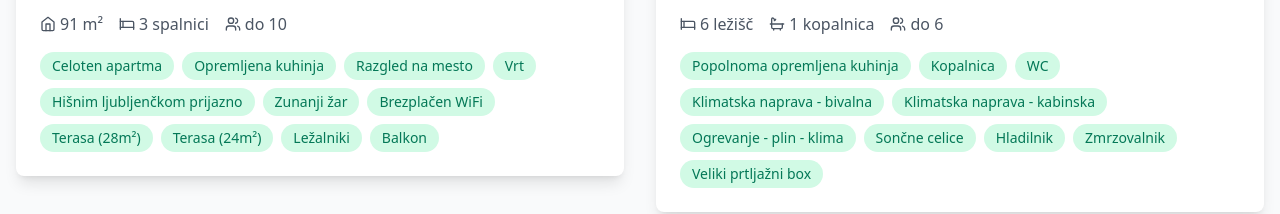
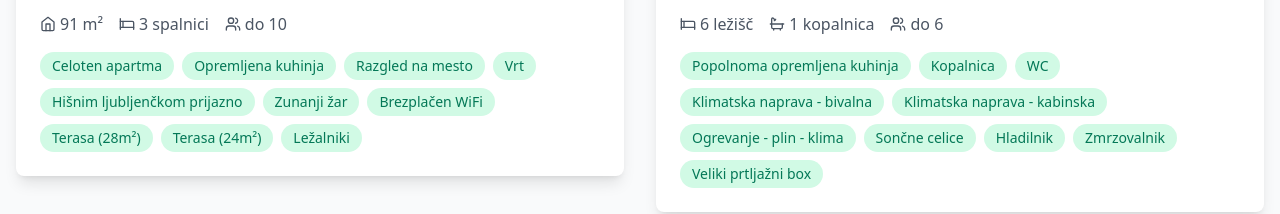
Before and after one commit to Tony33344/app_pohorc, a React (Vite) app: page / in a window 1280 px wide. Shown: the part 2280-2494 px from the top of the page. Built offline with nearby package versions, Linux system fonts and the light colour scheme.

Commit message:
Remove Balkon from Kostanj amenities

```diff
--- a/src/data/apartments.ts
+++ b/src/data/apartments.ts
@@ -79,19 +79,19 @@ export const apartments: Apartment[] = [
       sl: {
         title: 'Apartma Pohorc - Kostanj',
         description: 'Apartma Pohorc - Kostanj se nahaja na Pohorju z brezplačnim WiFi-jem in zasebnim parkiriščem. Apartma ima popolnoma opremljeno kuhinjo, kopalnico s tušem in prostorno dnevno sobo. Na voljo sta dve terasi z razgledom na čudovito naravo Pohorja.',
-        amenities: ['Celoten apartma', 'Opremljena kuhinja', 'Razgled na mesto', 'Vrt', 'Hišnim ljubljenčkom prijazno', 'Zunanji žar', 'Brezplačen WiFi', 'Terasa (28m²)', 'Terasa (24m²)', 'Ležalniki', 'Balkon'],
+        amenities: ['Celoten apartma', 'Opremljena kuhinja', 'Razgled na mesto', 'Vrt', 'Hišnim ljubljenčkom prijazno', 'Zunanji žar', 'Brezplačen WiFi', 'Terasa (28m²)', 'Terasa (24m²)', 'Ležalniki'],
         location: 'Pohorje, Maribor'
       },
       en: {
         title: 'Apartment Pohorc - Kostanj',
         description: 'Apartment Pohorc - Kostanj is located on Pohorje with free WiFi and private parking. The apartment features a fully equipped kitchen, bathroom with shower, and spacious living room. Two terraces with views of the beautiful Pohorje nature are also available.',
-        amenities: ['Entire place', 'Kitchen', 'City view', 'Garden', 'Pet friendly', 'BBQ facilities', 'Free WiFi', 'Terrace (28m²)', 'Terrace (24m²)', 'Sun loungers', 'Balcony'],
+        amenities: ['Entire place', 'Kitchen', 'City view', 'Garden', 'Pet friendly', 'BBQ facilities', 'Free WiFi', 'Terrace (28m²)', 'Terrace (24m²)', 'Sun loungers'],
         location: 'Pohorje, Maribor'
       },
       de: {
         title: 'Apartment Pohorc - Kostanj',
         description: 'Das Apartment Pohorc - Kostanj liegt am Pohorje mit kostenlosem WLAN und Privatparkplatz. Das Apartment verfügt über eine voll ausgestattete Küche, ein Badezimmer mit Dusche und ein geräumiges Wohnzimmer. Zwei Terrassen mit Blick auf die wunderschöne Natur des Pohorje sind ebenfalls vorhanden.',
-        amenities: ['Gesamte Unterkunft', 'Ausgestattete Küche', 'Stadtblick', 'Garten', 'Haustierfreundlich', 'Grillmöglichkeiten', 'Kostenloses WLAN', 'Terrasse (28m²)', 'Terrasse (24m²)', 'Sonnenliegen', 'Balkon'],
+        amenities: ['Gesamte Unterkunft', 'Ausgestattete Küche', 'Stadtblick', 'Garten', 'Haustierfreundlich', 'Grillmöglichkeiten', 'Kostenloses WLAN', 'Terrasse (28m²)', 'Terrasse (24m²)', 'Sonnenliegen'],
         location: 'Pohorje, Maribor'
       }
     },
```
Also changed, not shown: 4 other files (tests, documents, lock files or other folders).
